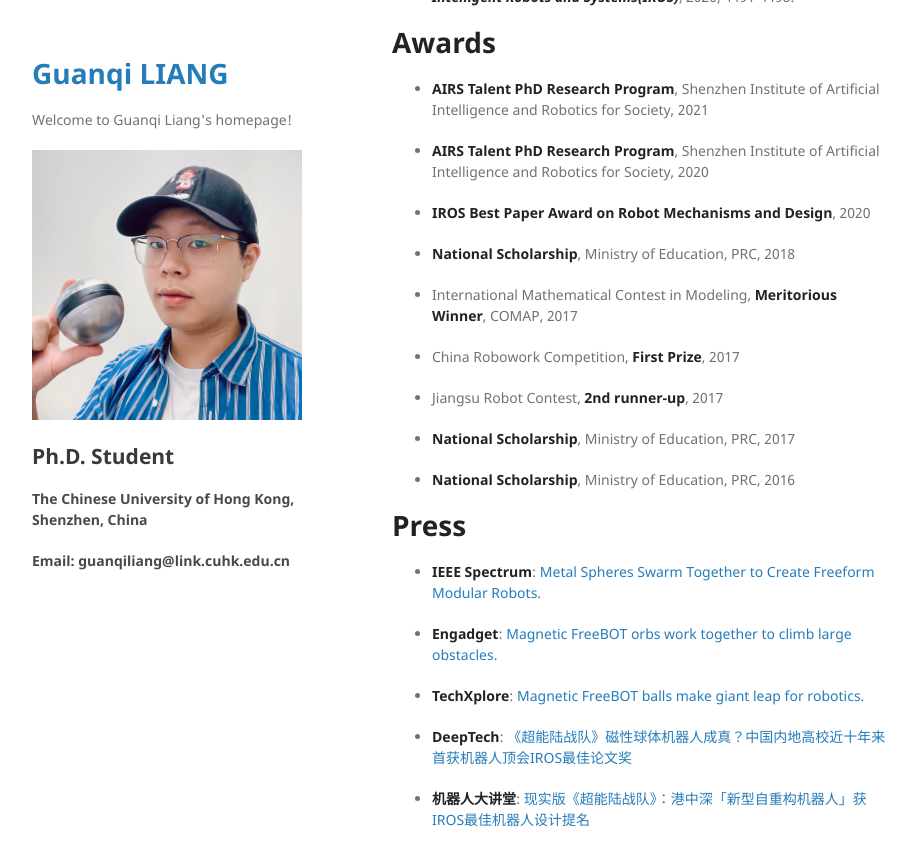
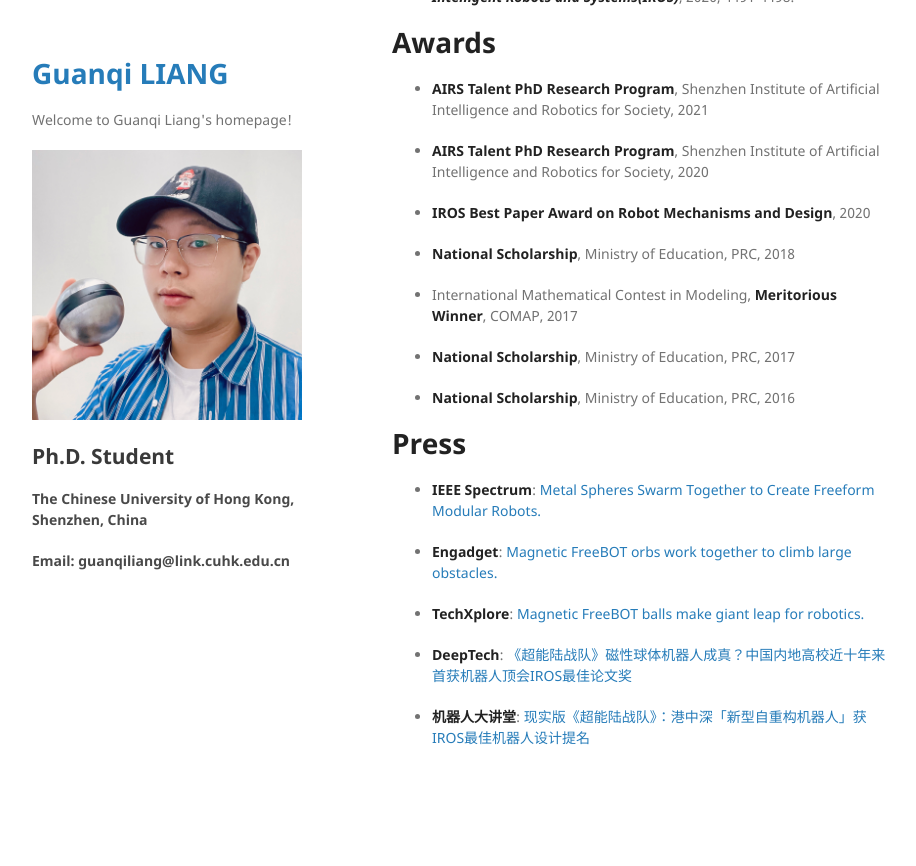
Before and after one commit to guanqiliang/guanqiliang.github.com, a Jekyll site: the page built from index.md, in a window 1280 px wide and 900 px high, scrolled down 1468 px. Shown: the top 866 px of the window, without its empty margins (178-1094 px from the left). Built offline with Jekyll 4.4.1, drawn with Linux system fonts in a browser that asks for light colours; our own code applies the rules of GitHub Pages for plain Markdown files; after the commit the page ends 2286 px from its top, so only the background shows below that.

Commit message:
Update index.md

```diff
--- a/index.md
+++ b/index.md
@@ -51,10 +51,6 @@ Hello, I am a 3rd year Ph.D student in Robotics and AI Lab, supervised by [Prof.
 
 * International Mathematical Contest in Modeling, <strong>Meritorious Winner</strong>, COMAP, 2017
 
-* China Robowork Competition, <strong>First Prize</strong>, 2017
-
-* Jiangsu Robot Contest, <strong>2nd runner-up</strong>, 2017
-
 * <strong>National Scholarship</strong>, Ministry of Education, PRC, 2017
 
 * <strong>National Scholarship</strong>, Ministry of Education, PRC, 2016
```
